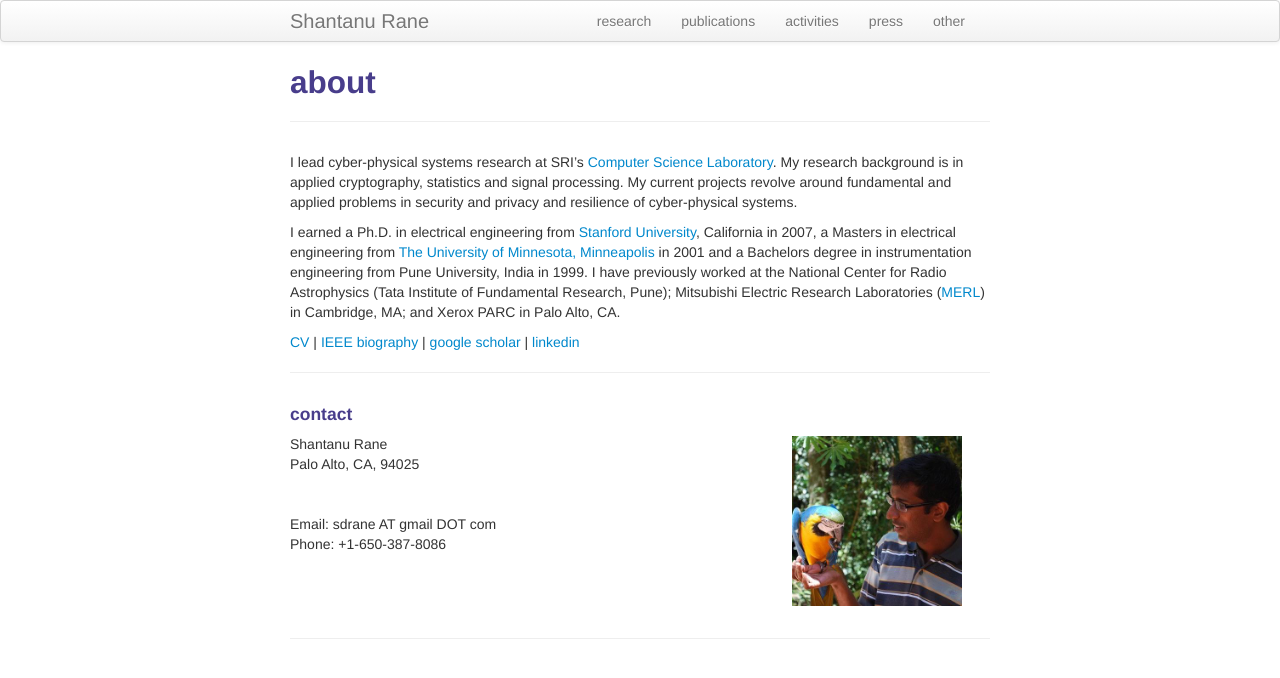
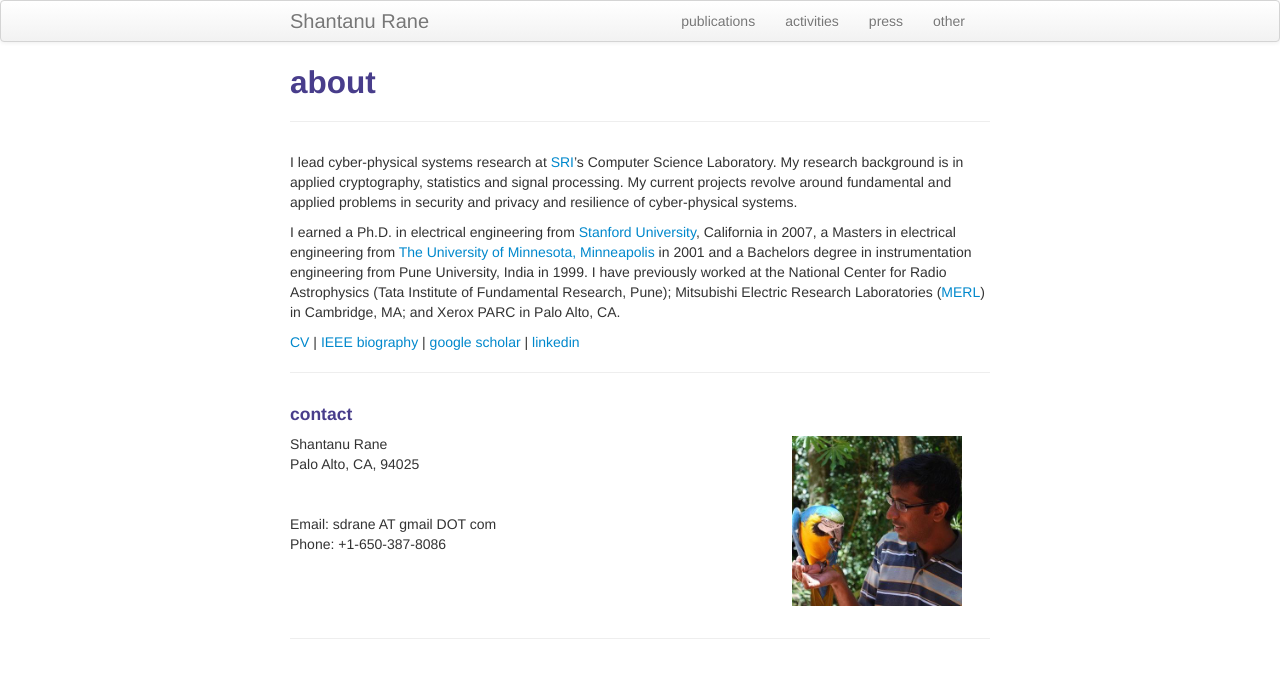
Before and after one commit to shantanudrane/shantanudrane.github.io, a Jekyll site: the page built from index.md, in a window 1280 px wide. Shown: the top 678 px of the page. Built offline with Jekyll 4.4.1, drawn with Linux system fonts in a browser that asks for light colours.

Commit message:
Updated header

```diff
--- a/_includes/themes/twitter/default.html
+++ b/_includes/themes/twitter/default.html
@@ -35,7 +35,6 @@
         <div class="container-narrow">
           <a class="brand" href="{{ HOME_PATH }}">{{ site.title }}</a>
           <ul class="nav">
-              <li><a href="{{ BASE_PATH }}/pages/research.html">research</a></li>
               <li><a href="{{ BASE_PATH }}/pages/pubs.html">publications</a></li>
               <li><a href="{{ BASE_PATH }}/pages/activities.html">activities</a></li>
               <li><a href="{{ BASE_PATH }}/pages/news.html">press</a></li>
--- a/index.md
+++ b/index.md
@@ -4,7 +4,7 @@ title: about
 description: Shantanu Rane is a researcher in security and privacy at the Palo Alto Research Center.
 ---
 
-I lead cyber-physical systems research at SRI's [Computer Science Laboratory](https://www.sri.com). My research background is in applied cryptography, statistics and signal processing. My current projects revolve around fundamental and applied problems in security and privacy and resilience of cyber-physical systems.
+I lead cyber-physical systems research at [SRI](https://www.sri.com)'s Computer Science Laboratory. My research background is in applied cryptography, statistics and signal processing. My current projects revolve around fundamental and applied problems in security and privacy and resilience of cyber-physical systems.
 
 I earned a Ph.D. in electrical engineering from [Stanford
 University](https://www.stanford.edu), California in 2007, a Masters in
```
